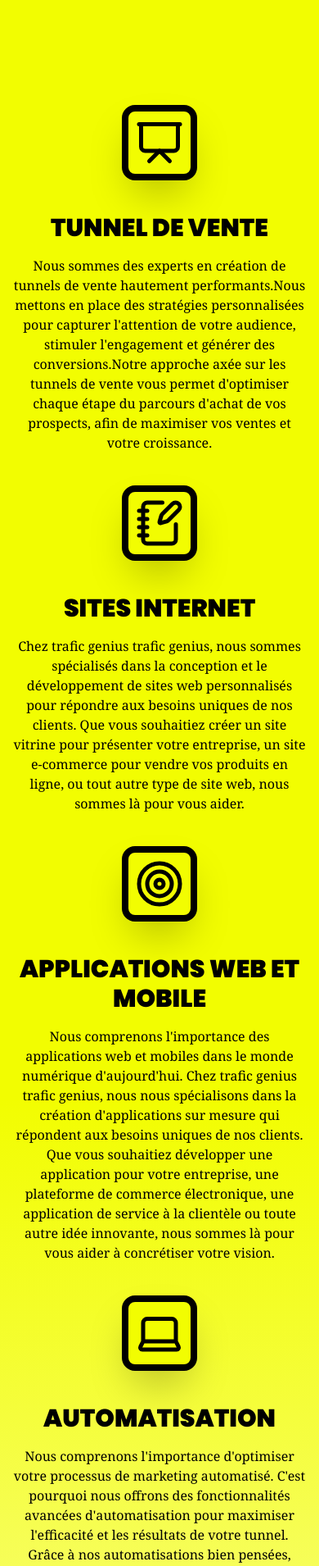
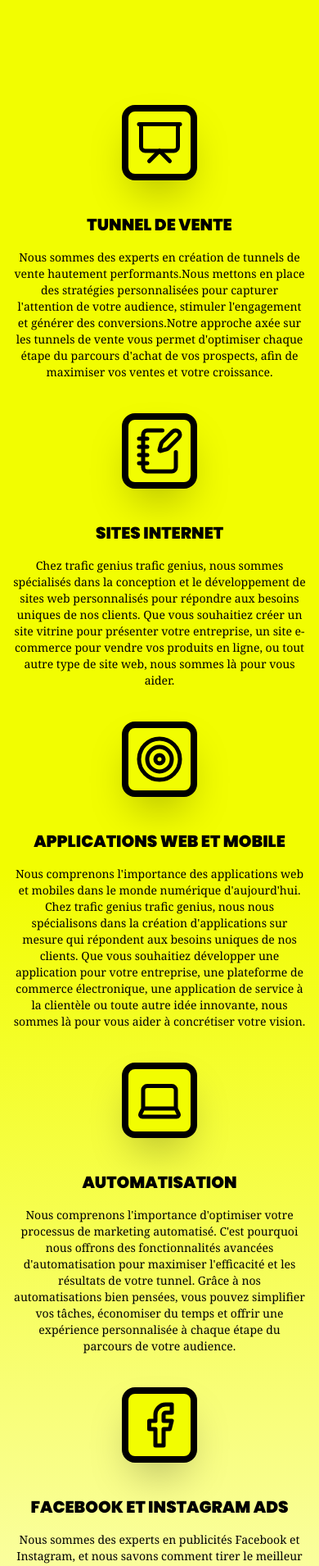
Before and after one commit to salahelfatimi/trafic-genus, a Next.js app: page / in a window 390 px wide. Shown: the part 5181-7091 px from the top of the page at 82% size. Built offline with nearby package versions, Linux system fonts and the light colour scheme.

Commit message:
add some update

```diff
--- a/src/components/pages/home/saction-2/page.jsx
+++ b/src/components/pages/home/saction-2/page.jsx
@@ -47,8 +47,8 @@ export default function Saction2(){
                         <Presentation  size={60} className="" />
                     </div>
                     <div className="  gap-4  flex flex-col justify-center items-center">
-                        <h3 className=" text-3xl  text-center uppercase">Tunnel de vente</h3>
-                        <p className=" text-center font-serif font-normal">Nous sommes des experts en création de tunnels de vente hautement performants.Nous mettons en place des stratégies personnalisées pour capturer l&apos;attention de votre audience, stimuler l&apos;engagement et générer des conversions.Notre approche axée sur les tunnels de vente vous permet d&apos;optimiser chaque étape du parcours d&apos;achat de vos prospects, afin de maximiser vos ventes et votre croissance.</p>
+                        <h3 className=" text-xl lg:text-3xl  text-center uppercase">Tunnel de vente</h3>
+                        <p className=" text-center font-serif text-sm lg:text-base font-normal">Nous sommes des experts en création de tunnels de vente hautement performants.Nous mettons en place des stratégies personnalisées pour capturer l&apos;attention de votre audience, stimuler l&apos;engagement et générer des conversions.Notre approche axée sur les tunnels de vente vous permet d&apos;optimiser chaque étape du parcours d&apos;achat de vos prospects, afin de maximiser vos ventes et votre croissance.</p>
                     </div>
                 </div>
                 <div className=" flex flex-col items-center gap-10 justify-center">
@@ -56,8 +56,8 @@ export default function Saction2(){
                         <NotebookPen  size={60} className="" />
                     </div>
                     <div className=" gap-4   flex flex-col justify-center items-center">
-                        <h3 className=" text-3xl  text-center uppercase">Sites internet</h3>
-                        <p className=" text-center font-serif font-normal">Chez trafic genius trafic genius, nous sommes spécialisés dans la conception et le développement de sites web personnalisés pour répondre aux besoins uniques de nos clients. Que vous souhaitiez créer un site vitrine pour présenter votre entreprise, un site e-commerce pour vendre vos produits en ligne, ou tout autre type de site web, nous sommes là pour vous aider.</p>
+                        <h3 className="text-xl lg:text-3xl  text-center uppercase">Sites internet</h3>
+                        <p className=" text-center font-serif text-sm lg:text-base font-normal">Chez trafic genius trafic genius, nous sommes spécialisés dans la conception et le développement de sites web personnalisés pour répondre aux besoins uniques de nos clients. Que vous souhaitiez créer un site vitrine pour présenter votre entreprise, un site e-commerce pour vendre vos produits en ligne, ou tout autre type de site web, nous sommes là pour vous aider.</p>
                     </div>
                 </div>
                 <div className=" flex flex-col items-center gap-10 justify-center">
@@ -65,8 +65,8 @@ export default function Saction2(){
                         <Target  size={60} className="" />
                     </div>
                     <div className="  gap-4  flex flex-col justify-center items-center">
-                        <h3 className=" text-3xl  text-center uppercase">Applications Web et Mobile</h3>
-                        <p className=" text-center font-serif font-normal">Nous comprenons l&apos;importance des applications web et mobiles dans le monde numérique d&apos;aujourd&apos;hui. Chez trafic genius trafic genius, nous nous spécialisons dans la création d&apos;applications sur mesure qui répondent aux besoins uniques de nos clients. Que vous souhaitiez développer une application pour votre entreprise, une plateforme de commerce électronique, une application de service à la clientèle ou toute autre idée innovante, nous sommes là pour vous aider à concrétiser votre vision.</p>
+                        <h3 className="text-xl lg:text-3xl  text-center uppercase">Applications Web et Mobile</h3>
+                        <p className=" text-center font-serif text-sm lg:text-base font-normal">Nous comprenons l&apos;importance des applications web et mobiles dans le monde numérique d&apos;aujourd&apos;hui. Chez trafic genius trafic genius, nous nous spécialisons dans la création d&apos;applications sur mesure qui répondent aux besoins uniques de nos clients. Que vous souhaitiez développer une application pour votre entreprise, une plateforme de commerce électronique, une application de service à la clientèle ou toute autre idée innovante, nous sommes là pour vous aider à concrétiser votre vision.</p>
                     </div>
                 </div>
                 <div className=" flex flex-col items-center gap-10 justify-center">
@@ -74,8 +74,8 @@ export default function Saction2(){
                         <Laptop  size={60} className="" />
                     </div>
                     <div className=" gap-4   flex flex-col justify-center items-center">
-                        <h3 className=" text-3xl  text-center uppercase">Automatisation</h3>
-                        <p className=" text-center font-serif font-normal">Nous comprenons l&apos;importance d&apos;optimiser votre processus de marketing automatisé. C&apos;est pourquoi nous offrons des fonctionnalités avancées d&apos;automatisation pour maximiser l&apos;efficacité et les résultats de votre tunnel. Grâce à nos automatisations bien pensées, vous pouvez simplifier vos tâches, économiser du temps et offrir une expérience personnalisée à chaque étape du parcours de votre audience.</p>
+                        <h3 className="text-xl lg:text-3xl  text-center uppercase">Automatisation</h3>
+                        <p className=" text-center font-serif text-sm lg:text-base font-normal">Nous comprenons l&apos;importance d&apos;optimiser votre processus de marketing automatisé. C&apos;est pourquoi nous offrons des fonctionnalités avancées d&apos;automatisation pour maximiser l&apos;efficacité et les résultats de votre tunnel. Grâce à nos automatisations bien pensées, vous pouvez simplifier vos tâches, économiser du temps et offrir une expérience personnalisée à chaque étape du parcours de votre audience.</p>
                     </div>
                 </div>
                 <div className=" flex flex-col items-center gap-10 justify-center">
@@ -83,8 +83,8 @@ export default function Saction2(){
                         <Facebook  size={60} className="" />
                     </div>
                     <div className=" gap-4   flex flex-col justify-center items-center">
-                        <h3 className=" text-3xl text-center uppercase">Facebook et Instagram Ads</h3>
-                        <p className=" text-center font-serif font-normal">Nous sommes des experts en publicités Facebook et Instagram, et nous savons comment tirer le meilleur parti de ces puissantes plateformes publicitaires. Que vous souhaitez accroître votre notoriété, générer des leads qualifiés ou augmenter vos ventes, nos services de publicités sur Facebook et Instagram peuvent vous aider à atteindre vos objectifs marketing.</p>
+                        <h3 className="text-xl lg:text-3xl text-center uppercase">Facebook et Instagram Ads</h3>
+                        <p className=" text-center font-serif text-sm lg:text-base font-normal">Nous sommes des experts en publicités Facebook et Instagram, et nous savons comment tirer le meilleur parti de ces puissantes plateformes publicitaires. Que vous souhaitez accroître votre notoriété, générer des leads qualifiés ou augmenter vos ventes, nos services de publicités sur Facebook et Instagram peuvent vous aider à atteindre vos objectifs marketing.</p>
                     </div>
                 </div>
                 <div className=" flex flex-col items-center gap-10 justify-center">
@@ -92,8 +92,8 @@ export default function Saction2(){
                         <FileChartColumnIncreasing  size={60} className="" />
                     </div>
                     <div className=" gap-4  flex flex-col justify-center items-center">
-                        <h3 className=" text-3xl  text-center uppercase">Accompagnement</h3>
-                        <p className=" text-center font-serif font-normal">Notre  approche de l&apos;accompagnement se caractérise par une approche complète et personnalisée qui vise à vous soutenir à chaque étape de votre projet. Nous croyons en l&apos;importance de comprendre vos besoins spécifiques, de vous fournir des conseils d&apos;experts et de travailler en étroite collaboration avec vous pour atteindre vos objectifs.</p>
+                        <h3 className="text-xl lg:text-3xl  text-center uppercase">Accompagnement</h3>
+                        <p className=" text-center font-serif text-sm lg:text-base font-normal">Notre  approche de l&apos;accompagnement se caractérise par une approche complète et personnalisée qui vise à vous soutenir à chaque étape de votre projet. Nous croyons en l&apos;importance de comprendre vos besoins spécifiques, de vous fournir des conseils d&apos;experts et de travailler en étroite collaboration avec vous pour atteindre vos objectifs.</p>
                     </div>
                 </div>
             </div>
--- a/src/components/pages/home/saction-3/page.jsx
+++ b/src/components/pages/home/saction-3/page.jsx
@@ -43,7 +43,7 @@ export default function Saction3(){
                             <h2 className=" text-center lg:text-5xl text-3xl font-black  text-black">Les 5 étapes pour mener à bien votre PROJET </h2>
                         </div>
                         <div className=" container">
-                            <div className=" grid grid-cols-1 lg:grid-cols-5 items-center   justify-center text-center gap-8">
+                            <div className=" grid grid-cols-1 md:grid-cols-1 2xl:grid-cols-5 items-center   justify-center text-center gap-8">
                                 <div onClick={()=>(setclickNum(0),scrollToSection())} className={` ${clickNum==0?' bg-[#F2FD01] text-black border-black border-4 shadow-2xl':'bg-[#4F4F4F] text-white  '} duration-700 cursor-pointer text 	  hover:bg-[#F2FD01] hover:text-black  rounded-xl p-10`}>
                                     Étape 1 :Audit
                                 </div>
--- a/src/components/tools/fetchlogo.jsx
+++ b/src/components/tools/fetchlogo.jsx
@@ -13,8 +13,8 @@ export default  function FetchLogo() {
     ];
 
   return (
-    <div class="w-full inline-flex flex-nowrap overflow-hidden [mask-image:_linear-gradient(to_right,transparent_0,_black_128px,_black_calc(100%-200px),transparent_100%)]">
-      <ul class="flex items-center justify-center md:justify-start [&_li]:mx-8 [&_img]:max-w-none animate-infinite-scroll">
+    <div className="w-full inline-flex flex-nowrap overflow-hidden [mask-image:_linear-gradient(to_right,transparent_0,_black_128px,_black_calc(100%-200px),transparent_100%)]">
+      <ul className="flex items-center justify-center md:justify-start [&_li]:mx-8 [&_img]:max-w-none animate-infinite-scroll">
         {images.map((src, index) => ( // Duplicate the images for smooth loop
           <li key={index} >
             <Image
@@ -28,7 +28,7 @@ export default  function FetchLogo() {
           </li>
         ))}
       </ul>
-      <ul class="flex items-center justify-center md:justify-start [&_li]:mx-8 [&_img]:max-w-none animate-infinite-scroll" aria-hidden="true">
+      <ul className="flex items-center justify-center md:justify-start [&_li]:mx-8 [&_img]:max-w-none animate-infinite-scroll" aria-hidden="true">
         {images.map((src, index) => (
           <li key={index} >
             <Image
```
